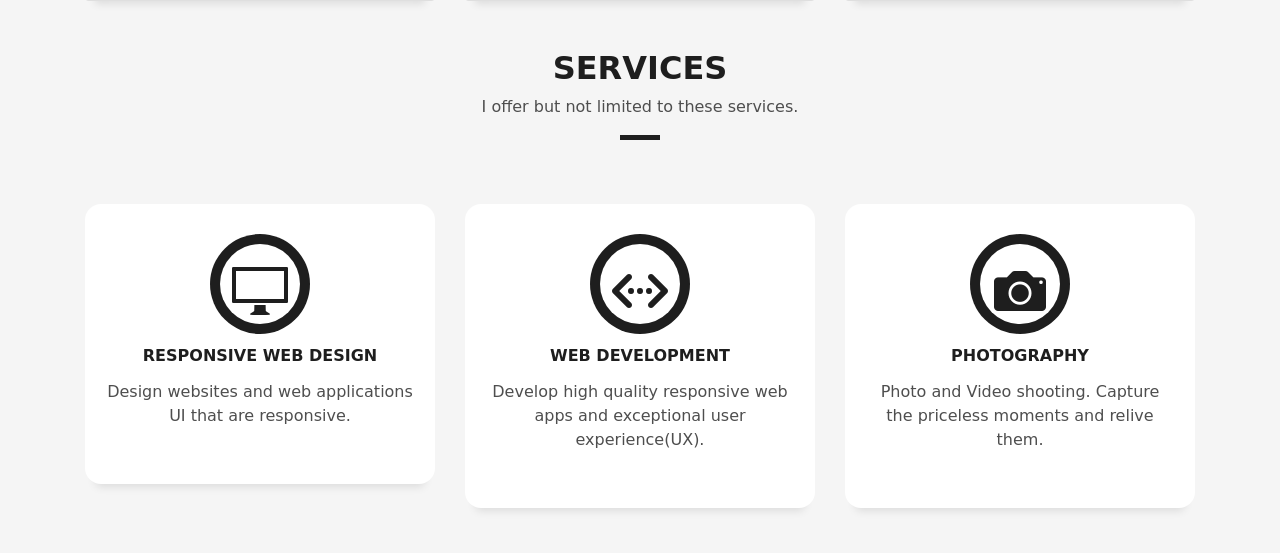
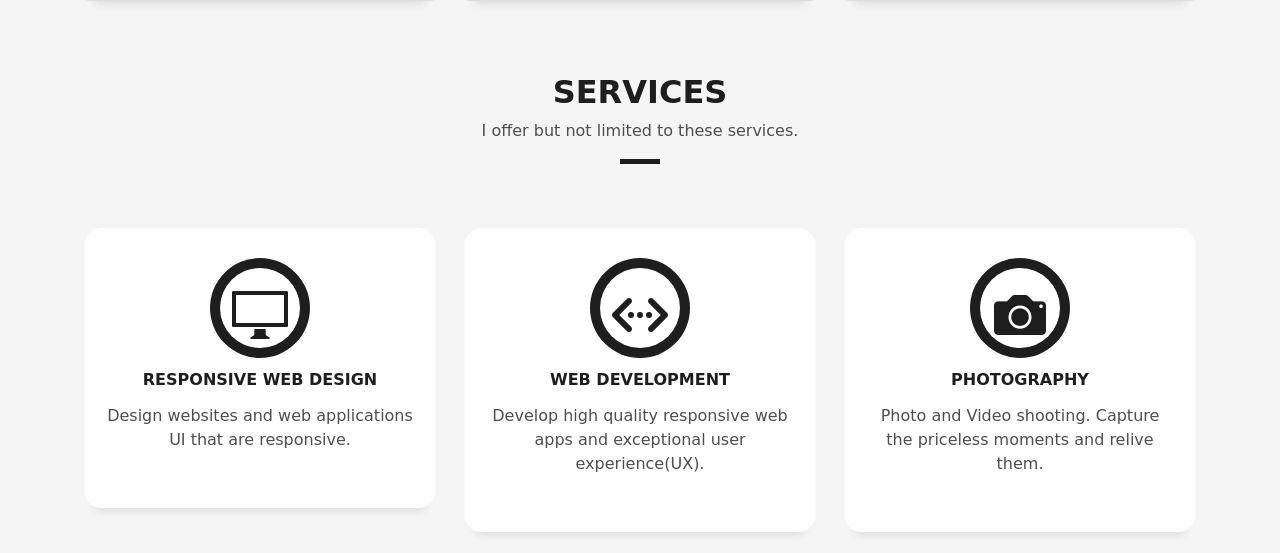
Before and after one commit to EdwinManzongo/edwincv.github.io, a plain HTML site: page index.html in a window 1280 px wide. Shown: the part 2689-3242 px from the top of the page. Drawn offline with Linux system fonts and the light colour scheme; files whose address does not match are found by name; a web font is replaced by a local one.

Commit message:
Update index.html

```diff
--- a/index.html
+++ b/index.html
@@ -395,7 +395,7 @@
   <!--/ Section Work Experience End /-->
 
   <!--/ Section Services Star /-->
-  <section id="service" class="services-mf route">
+  <section id="service" class="services-mf pt-4 route">
     <div class="container">
       <div class="row">
         <div class="col-sm-12">
```
